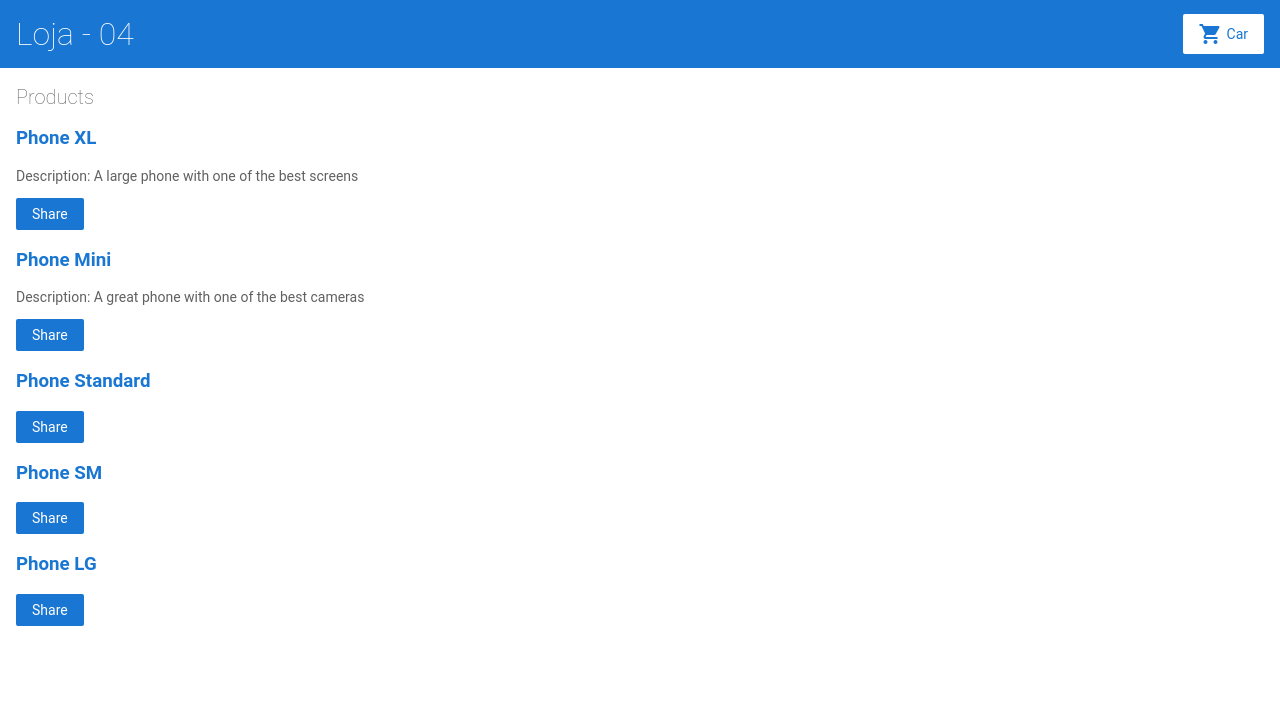
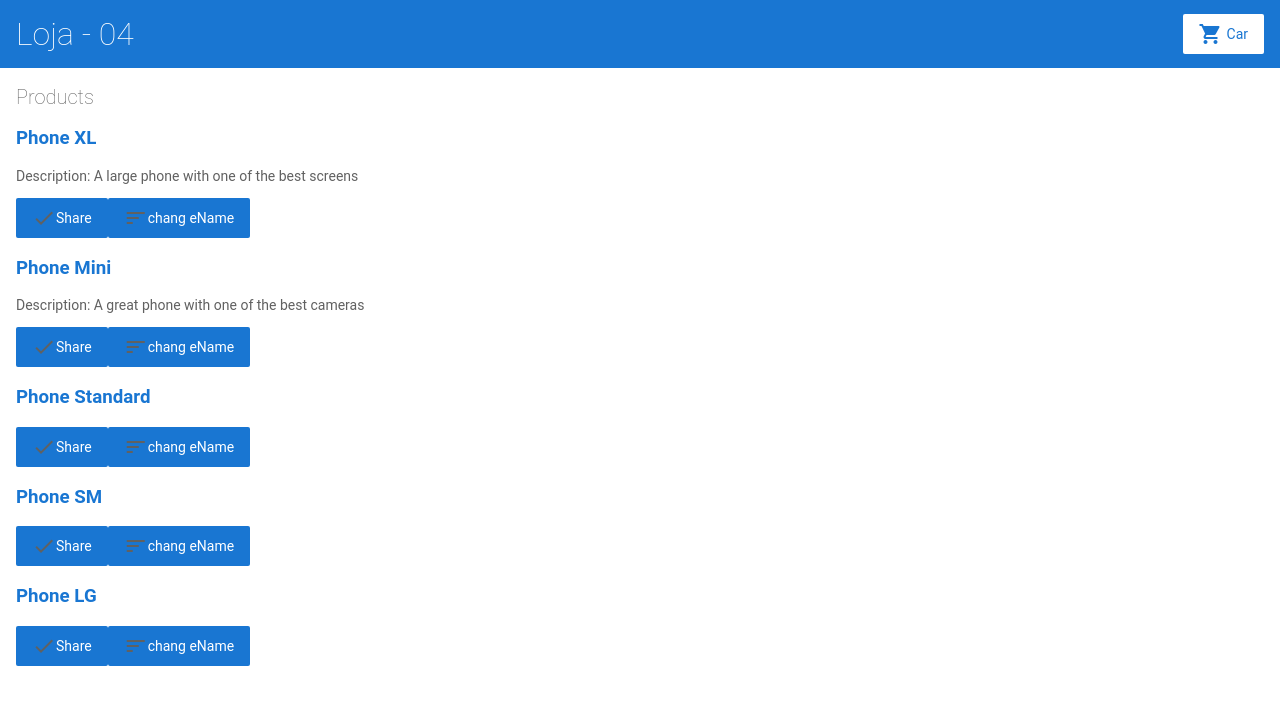
Before and after one commit to ezequielphp/angular-zntbyv, an Angular app: page / in a window 1280 px wide. Shown: the top 704 px of the page. Built offline with nearby package versions, Linux system fonts and the light colour scheme.

Commit message:
2 files modified

```diff
--- a/src/app/product-list/product-list.component.html
+++ b/src/app/product-list/product-list.component.html
@@ -1,18 +1,23 @@
 <h2>Products</h2>
 
 <div *ngFor="let product of products">
-
   <h3>
     <a [title] = "product.name + ' details '">
       {{ product.name }}
     </a>
   </h3>
+
   <p *ngIf="product.description">
     Description: {{ product.description }}
   </p>
 
   <button (click) = "share(product)">
+    <i class="material-icons">done</i>
     Share
+  </button>
+   <button (click) = "changeName(product,' simpsom')">
+     <i class="material-icons">sort</i>
+    chang eName
   </button>
 
  </div>
--- a/src/app/product-list/product-list.component.ts
+++ b/src/app/product-list/product-list.component.ts
@@ -11,7 +11,7 @@ export class ProductListComponent {
   products = products;
 
   changeName(prod, newName ) {
-    prod.na
+    prod.name += newName;
   }
 
   share(prod ) {
```
